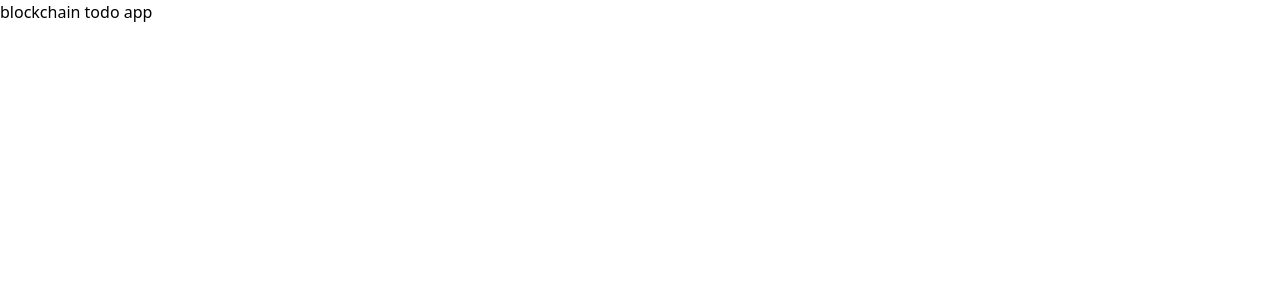
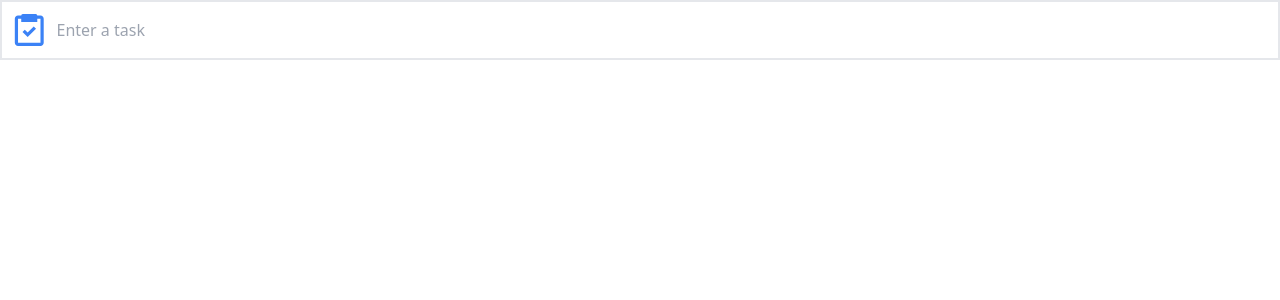
Before and after one commit to LahiaOmar/eth-todo, a Next.js app: page / in a window 1280 px wide. Shown: the top 300 px of the page. Built offline with nearby package versions, Linux system fonts and the light colour scheme.

Commit message:
feat: add Input component, add react-icons

```diff
--- /dev/null
+++ b/components/Input/index.tsx
@@ -0,0 +1,20 @@
+
+import React, { FC, useState } from 'react'
+import { BiTask } from 'react-icons/bi'
+
+interface IInput {
+	value: string,
+	onChange: React.ChangeEventHandler<HTMLInputElement>
+}
+
+const Input: FC<IInput> = ({ value, onChange}) => {
+
+	return (
+		<div className='flex border-2 p-2'>
+			<BiTask className='w-10 h-10 text-blue-500' />
+			<input className='ml-2 w-full' value={value} onChange={onChange} placeholder='Enter a task'/>
+		</div>
+	)
+}
+
+export default Input
--- a/package.json
+++ b/package.json
@@ -17,6 +17,7 @@
     "next": "13.0.4",
     "react": "18.2.0",
     "react-dom": "18.2.0",
+    "react-icons": "^4.6.0",
     "truffle": "^5.6.6",
     "truffle-contract": "^4.0.31",
     "typescript": "4.9.3"
--- a/pages/index.tsx
+++ b/pages/index.tsx
@@ -1,8 +1,16 @@
+import { ChangeEvent, useState } from "react";
+import Input from "../components/Input";
 
 export default function Home() {
+  const [taks, setTask] = useState('')
+
+  const handleChange = (e: ChangeEvent<HTMLInputElement>) => {
+    setTask(e.target.value)
+  }
+
   return (
     <div>
-      blockchain todo app
+      <Input value={taks} onChange={handleChange} />
     </div>
   )
 }
```
Also changed, not shown: 1 other file (tests, documents, lock files or other folders).
